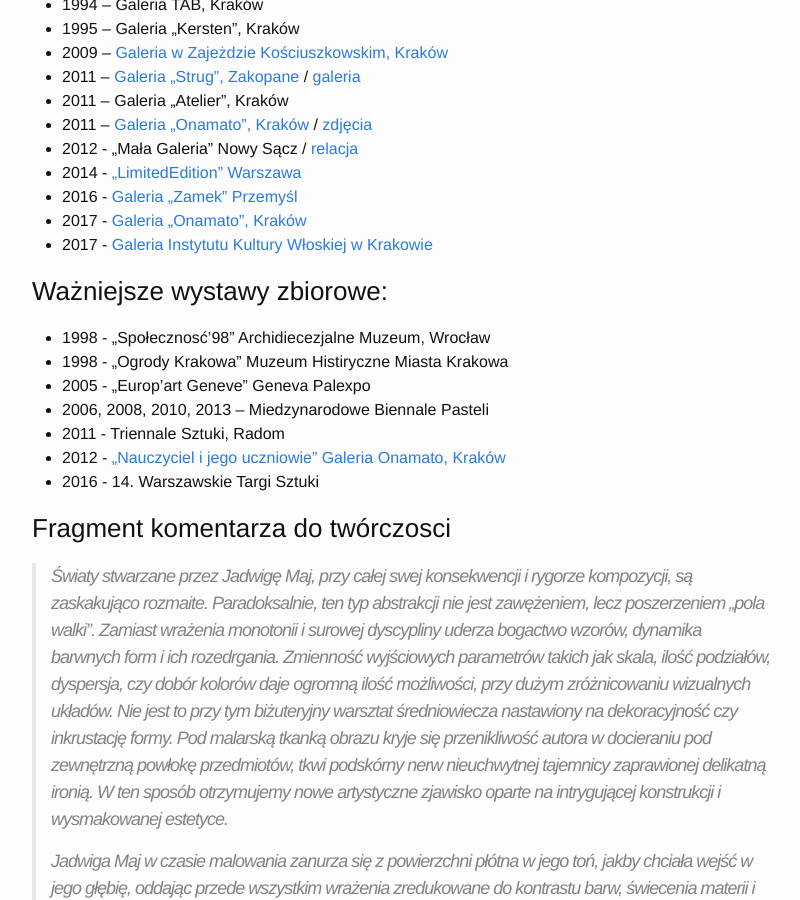
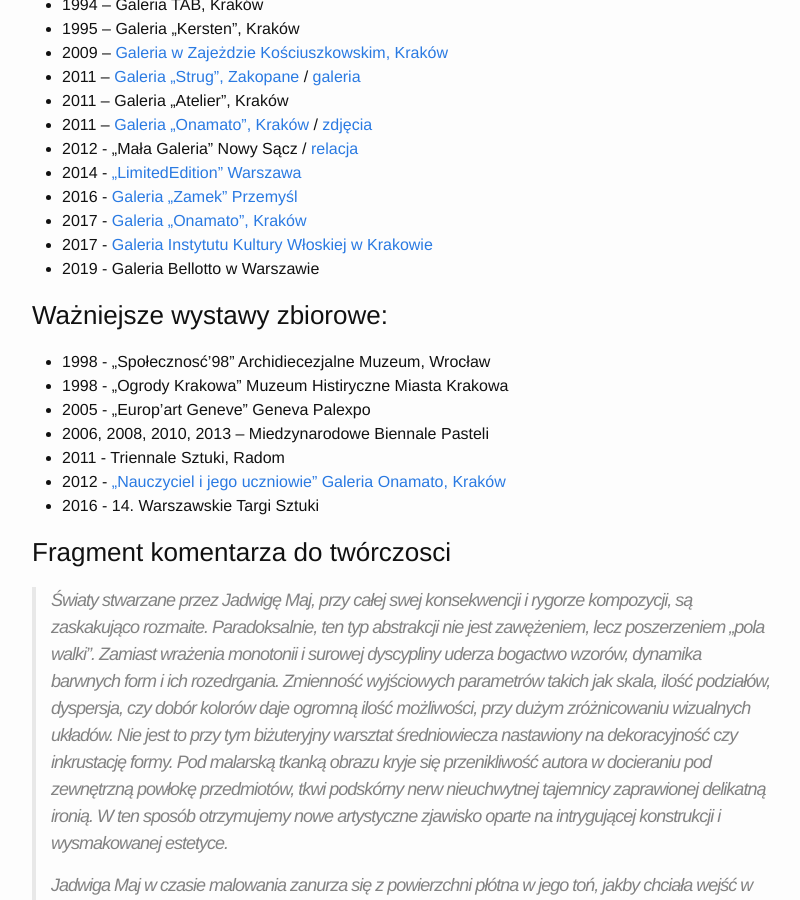
Before and after one commit to jadwigamaj/jadwigamaj.github.io, a Jekyll site: the page built from about.md, in a window 1280 px wide and 900 px high, scrolled down 312 px. Shown: the whole window, without its empty margins (238-1038 px from the left). Built offline with Jekyll 4.4.1, drawn with Linux system fonts in a browser that asks for light colours.

Commit message:
update about.md

```diff
--- a/about.md
+++ b/about.md
@@ -23,6 +23,7 @@ projektowaniem graficznym oraz pracą pedagogiczną.
  - 2016 - [Galeria „Zamek” Przemyśl](http://kultura.przemysl.pl/?url=7&info=3647)
  - 2017 - [Galeria „Onamato”, Kraków](https://goo.gl/photos/117uWmAuugAXMvmAA)
  - 2017 - [Galeria Instytutu Kultury Włoskiej w Krakowie](https://photos.app.goo.gl/jjYEwlenBR9gFxRu2)
+ - 2019 - Galeria Bellotto w Warszawie
 
 ### Ważniejsze wystawy zbiorowe:
  - 1998 - „Społecznosć'98” Archidiecezjalne Muzeum, Wrocław
```
